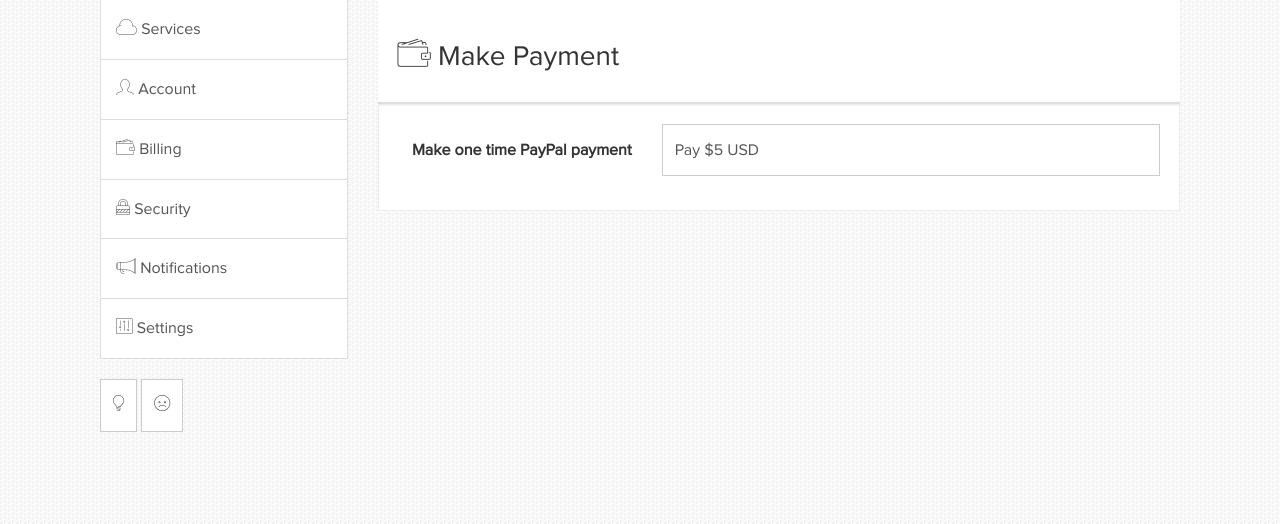
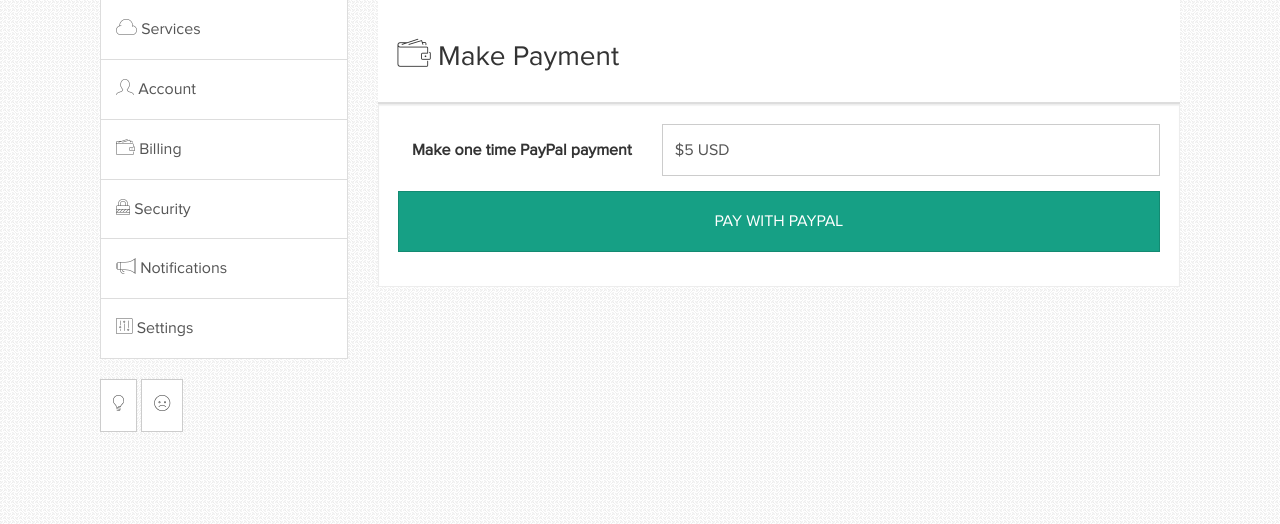
Before and after one commit to muminoff/mofficesuite-billing, a Django app: page /payment/ in a window 1280 px wide. Shown: the part 51-575 px from the top of the page. Run offline with Django 3.2, Linux system fonts and the light colour scheme; the visitor is signed in with stand-in values (Sample User, id 1); some web fonts are replaced.

Commit message:
Payment button added

```diff
--- a/templates/payment.html
+++ b/templates/payment.html
@@ -16,13 +16,18 @@
                           <label for="amount" class="col-md-4 control-label">Make one time PayPal payment</label>
                           <div class="col-md-8">
                               <select class="form-control" id="amount" name="amount">
-                                <option value="10">Pay $5 USD</option>
-                                <option value="10">Pay $10 USD</option>
-                                <option value="10">Pay $20 USD</option>
-                                <option value="10">Pay $50 USD</option>
-                                <option value="10">Pay $100 USD</option>
+                                <option value="10">$5 USD</option>
+                                <option value="10">$10 USD</option>
+                                <option value="10">$20 USD</option>
+                                <option value="10">$50 USD</option>
+                                <option value="10">$100 USD</option>
                               </select>
                           </div>
+                      </div>
+                      <div class="form-group">
+                        <div class="col-sm-12">
+                          <button type="submit" class="btn btn-success btn-lg btn-block btn-cap">PAY WITH PAYPAL</button>
+                        </div>
                       </div>
                     </form>
                   </div>
```
